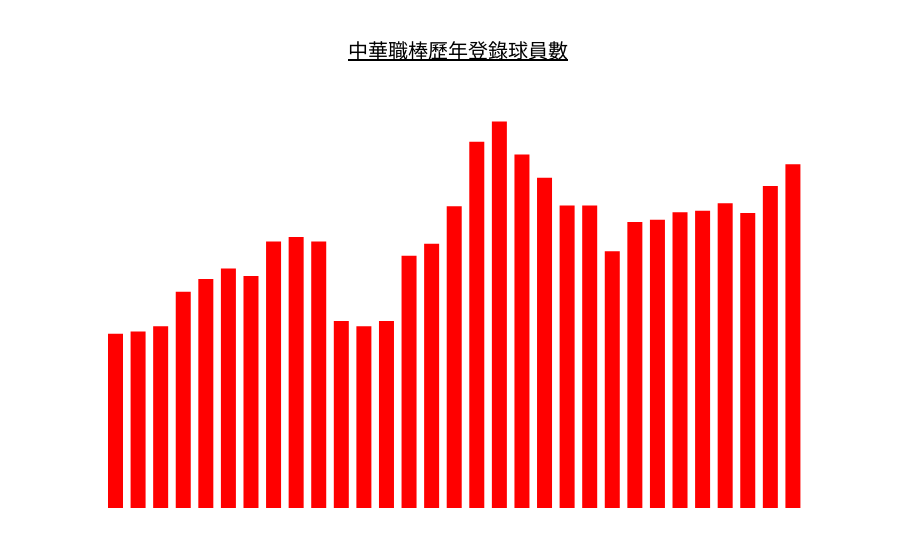
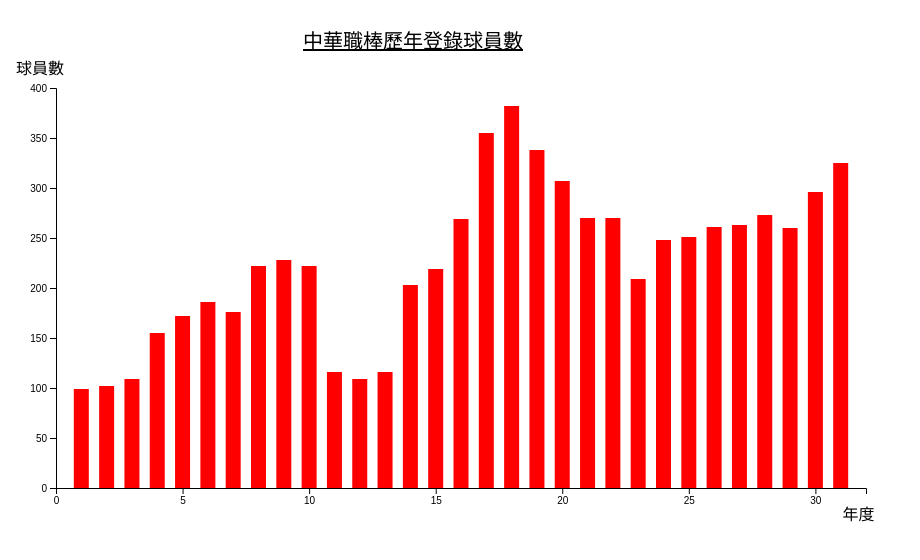
Before and after one commit to chang861224/1092VIS, a plain HTML site: page Assign1/index.html in a window 1280 px wide. Shown: the whole page, without its empty margins (0-920 px from the left). Drawn offline with nearby package versions, Linux system fonts and the light colour scheme.

Commit message:
x-axis and y-axis labels

```diff
--- a/Assign1/index.html
+++ b/Assign1/index.html
@@ -7,14 +7,14 @@
 </head>
 
 <body>
-    <div id="area1"></div>
-    <div id="area2"></div>
+    <div id="graph"></div>
 </body>
 
 <script>
-var width = 900;
-var height = 500;
-var data = [
+var margin = {top: 50, bottom: 50, left: 50, right: 100};
+var width = 960 - margin.left - margin.right;
+var height = 500 - margin.top - margin.bottom;
+var data = [0,
     99, 102, 109, 155, 172,
     186, 176, 222, 228, 222,
     116, 109, 116, 203, 219,
@@ -24,35 +24,55 @@ var data = [
     325
 ];
 
-let svg = d3.select("div#area2")
+let svg = d3.select("div#graph")
             .append("svg")
-            .attr("width", width)
-            .attr("height", height);
+            .attr("width", width * 1.1)
+            .attr("height", height * 1.3);
 
 let xScale = d3.scaleLinear()
     .domain([0, data.length])
-    .range([0, 700]);
+    .range([0, width]);
 
 let yScale = d3.scaleLinear()
     .domain([0, 400])
-    .range([300, 0]);
+    .range([height, 0]);
 
 svg.selectAll('rect')
     .data(data)
     .enter()
     .append('rect')
-    .attr('x', (d, i) => xScale(i) + 100)
-    .attr('y', d => yScale(d) + 100)
-    .attr('height', d => 600 - yScale(d))
+    .attr('x', (d, i) => xScale(i) + width * 0.05)
+    .attr('y', d => yScale(d) + height * 0.2)
+    .attr('height', d => 400 - yScale(d))
     .attr('width', 15)
     .style('fill', 'red');
 
 svg.append('text')
-   .attr('x', (width / 2))
-   .attr('y', height / 10)
+   .attr('x', width * 0.5)
+   .attr('y', height * 0.1)
    .attr('text-anchor', 'middle')
    .style('font-size', '20px')
    .style('text-decoration', 'underline')
    .text('中華職棒歷年登錄球員數');
+
+svg.append('g')
+   .attr('transform', 'translate(' + (15 * 0.5 + width * 0.05) + ',' + height * 1.2 + ')')
+   .call(d3.axisBottom(xScale));
+
+svg.append('text')
+   .attr('transform', 'translate(' + width * 1.05 + ',' + height * 1.28 + ')')
+   .style('text-anchor', 'middle')
+   .text('年度');
+
+svg.append('g')
+   .attr('transform', 'translate(' + (15 * 0.5 + width * 0.05) + ',' + height * 0.2 + ')')
+   .call(d3.axisLeft(yScale));
+
+svg.append('text')
+   .attr('y', margin.left)
+   .attr('x', '2em')
+   .attr('dy', '1em')
+   .style('text-anchor', 'middle')
+   .text('球員數');
 </script>
 </html>
```
